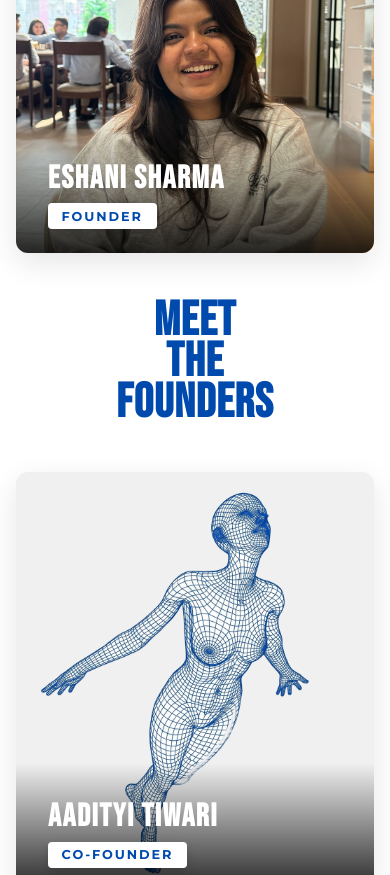
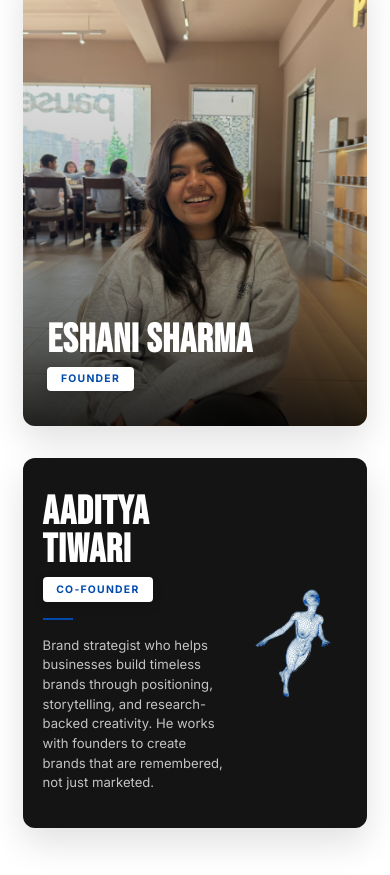
Before and after one commit to lakshya1282/AdityaLOmdu, a Next.js app: page /about in a window 390 px wide. Shown: the part 1960-2835 px from the top of the page. Built offline with nearby package versions, Linux system fonts and the light colour scheme; a web font is replaced by a local one.

Commit message:
format MEET THE FOUNDERS section for mobile view as requested

```diff
--- a/src/components/sections/about/AboutFoundersSection.module.css
+++ b/src/components/sections/about/AboutFoundersSection.module.css
@@ -225,46 +225,158 @@
     min-height: auto;
   }
 
-  .contentWrapper {
-    gap: 3rem;
+  .mobileWrapper {
+    display: flex;
+    flex-direction: column;
+    width: 100%;
+    align-items: center;
   }
 
-  .imageContainer {
-    height: 420px;
+  .mobileTitleContainer {
+    text-align: center;
+    margin-bottom: 2.5rem;
+    width: 100%;
   }
 
-  .hoverOverlay {
-    padding: 1.5rem 1.5rem;
-    justify-content: center;
-    align-items: flex-start;
+  .mobileTitle {
+    font-family: var(--font-bebas);
+    font-size: clamp(3.5rem, 14vw, 5.2rem);
+    color: var(--accent-blue);
+    line-height: 0.85;
+    letter-spacing: 0.02em;
+    text-transform: uppercase;
+    margin: 0;
   }
 
-  .name {
-    font-size: 2rem;
+  .mobileCardEshani {
+    position: relative;
+    width: min(88vw, 360px);
+    aspect-ratio: 3 / 4;
+    border-radius: 12px;
+    overflow: hidden;
+    box-shadow: 0 15px 35px rgba(0, 0, 0, 0.12);
+    margin: 0 auto 2rem;
+    background-color: #f6f6f6;
   }
 
-  .overlayName {
-    font-size: 2.2rem;
-    line-height: 1.0;
+  .mobileCardEshaniImg {
+    object-fit: cover;
+    object-position: center 20%;
+    display: block;
   }
 
-  .overlayDesignation {
-    font-size: 0.75rem;
-    padding: 0.3rem 0.8rem;
-    margin-top: 0.4rem;
-    margin-bottom: 1rem;
+  .mobileCardEshaniOverlay {
+    position: absolute;
+    inset: 0;
+    background: linear-gradient(to top, rgba(0, 0, 0, 0.85) 0%, rgba(0, 0, 0, 0.25) 50%, rgba(0, 0, 0, 0) 100%);
+    display: flex;
+    flex-direction: column;
+    justify-content: flex-end;
+    align-items: flex-start;
+    padding: 2.2rem 1.5rem;
+    z-index: 5;
   }
 
-  .divider {
-    margin-bottom: 1rem;
+  .mobileCardName {
+    font-family: var(--font-bebas);
+    font-size: 2.5rem;
+    color: #ffffff;
+    line-height: 0.95;
+    margin: 0 0 0.5rem;
+    letter-spacing: 0.02em;
+    text-transform: uppercase;
   }
 
-  .bio {
-    font-size: 0.85rem;
-    line-height: 1.45;
+  .mobileCardDesignation {
+    font-family: var(--font-inter);
+    font-size: 0.65rem;
+    font-weight: 700;
+    color: var(--accent-blue);
+    background-color: #ffffff;
+    padding: 0.35rem 0.85rem;
+    border-radius: 4px;
+    letter-spacing: 0.12em;
+    text-transform: uppercase;
+    display: inline-block;
+    box-shadow: 0 4px 10px rgba(0, 0, 0, 0.15);
   }
 
-  .titleLine {
-    font-size: clamp(3rem, 12vw, 5rem);
+  .mobileCardAaditya {
+    display: flex;
+    position: relative;
+    width: min(88vw, 360px);
+    height: auto;
+    background-color: #141414; /* Keep dark background matching screenshot */
+    border-radius: 12px;
+    overflow: hidden;
+    box-shadow: 0 15px 35px rgba(0, 0, 0, 0.12);
+    margin: 0 auto;
+    padding: 2.2rem 1.2rem;
+    align-items: center;
+  }
+
+  .mobileCardAadityaLeft {
+    flex: 1.35;
+    display: flex;
+    flex-direction: column;
+    align-items: flex-start;
+    text-align: left;
+    z-index: 5;
+  }
+
+  .mobileCardAadityaRight {
+    flex: 0.85;
+    height: 220px;
+    position: relative;
+    display: flex;
+    align-items: center;
+    justify-content: flex-end;
+  }
+
+  .mobileCardAadityaImg {
+    max-width: 100%;
+    max-height: 100%;
+    object-fit: contain;
+    filter: contrast(1.15);
+    margin-right: -10px;
+  }
+
+  .mobileCardNameAaditya {
+    font-family: var(--font-bebas);
+    font-size: 2.5rem;
+    color: #ffffff;
+    line-height: 0.95;
+    margin: 0 0 0.5rem;
+    letter-spacing: 0.02em;
+    text-transform: uppercase;
+  }
+
+  .mobileCardDesignationAaditya {
+    font-family: var(--font-inter);
+    font-size: 0.65rem;
+    font-weight: 700;
+    color: var(--accent-blue);
+    background-color: #ffffff;
+    padding: 0.35rem 0.85rem;
+    border-radius: 4px;
+    letter-spacing: 0.12em;
+    text-transform: uppercase;
+    display: inline-block;
+    box-shadow: 0 4px 10px rgba(0, 0, 0, 0.15);
+  }
+
+  .mobileCardDividerAaditya {
+    width: 30px;
+    height: 2px;
+    background-color: var(--accent-blue);
+    margin: 1rem 0;
+  }
+
+  .mobileCardBioAaditya {
+    font-family: var(--font-inter);
+    font-size: 0.82rem;
+    line-height: 1.5;
+    color: rgba(255, 255, 255, 0.75);
+    margin: 0;
   }
 }
--- a/src/components/sections/about/AboutFoundersSection.tsx
+++ b/src/components/sections/about/AboutFoundersSection.tsx
@@ -2,6 +2,7 @@
 
 import React from 'react';
 import { motion } from 'framer-motion';
+import Image from 'next/image';
 import { useIsMobile } from '@/hooks/useIsMobile';
 import styles from './AboutFoundersSection.module.css';
 
@@ -10,8 +11,9 @@ const AboutFoundersSection = () => {
 
   return (
     <section className={styles.section}>
+      {!isMobile ? (
+        /* DESKTOP LAYOUT (Original three-column flex structure) */
         <div className={styles.contentWrapper}>
-
           {/* Left Founder Card */}
           <div className={styles.imageWrapper}>
             <div className={styles.imageContainer}>
@@ -37,7 +39,6 @@ const AboutFoundersSection = () => {
                 </p>
               </div>
 
-            {!isMobile && (
               <motion.div
                 className={styles.revealMask}
                 style={{ transformOrigin: 'top' }}
@@ -46,18 +47,16 @@ const AboutFoundersSection = () => {
                 viewport={{ once: true, amount: 0.15 }}
                 transition={{ duration: 1.4, ease: [0.16, 1, 0.3, 1] }}
               />
-            )}
             </div>
           </div>
 
           {/* Center Title */}
           <motion.div
             className={styles.titleContainer}
-          initial={isMobile ? { opacity: 1, y: 0 } : { opacity: 0, y: 30 }}
-          whileInView={isMobile ? { opacity: 1, y: 0 } : { opacity: 1, y: 0 }}
+            initial={{ opacity: 0, y: 30 }}
+            whileInView={{ opacity: 1, y: 0 }}
             viewport={{ once: true, amount: 0.2 }}
-          transition={isMobile ? { duration: 0 } : { duration: 1.2, delay: 0.3, ease: [0.16, 1, 0.3, 1] }}
-          style={isMobile ? { transform: 'none' } : undefined}
+            transition={{ duration: 1.2, delay: 0.3, ease: [0.16, 1, 0.3, 1] }}
           >
             <h2 className={styles.titleLine}>MEET</h2>
             <h2 className={styles.titleLine}>THE</h2>
@@ -75,7 +74,7 @@ const AboutFoundersSection = () => {
 
               {/* Always visible footer badge */}
               <div className={styles.cardFooter}>
-              <h3 className={styles.name}>AADITYI TIWARI</h3>
+                <h3 className={styles.name}>AADITYA TIWARI</h3>
                 <div className={styles.designation}>Co-founder</div>
               </div>
 
@@ -89,7 +88,6 @@ const AboutFoundersSection = () => {
                 </p>
               </div>
 
-            {!isMobile && (
               <motion.div
                 className={styles.revealMask}
                 style={{ transformOrigin: 'top' }}
@@ -102,11 +100,54 @@ const AboutFoundersSection = () => {
                   ease: [0.16, 1, 0.3, 1],
                 }}
               />
-            )}
+            </div>
+          </div>
+        </div>
+      ) : (
+        /* MOBILE LAYOUT (As shown in screenshot) */
+        <div className={styles.mobileWrapper}>
+          {/* Header Title */}
+          <div className={styles.mobileTitleContainer}>
+            <h2 className={styles.mobileTitle}>MEET THE</h2>
+            <h2 className={styles.mobileTitle}>FOUNDERS</h2>
+          </div>
+
+          {/* Eshani Card (Photo Card) */}
+          <div className={styles.mobileCardEshani}>
+            <Image
+              src="/about/ESHANI.jpeg"
+              alt="Eshani Sharma"
+              fill
+              className={styles.mobileCardEshaniImg}
+              sizes="(max-width: 768px) 90vw, 0vw"
+              unoptimized
+            />
+            <div className={styles.mobileCardEshaniOverlay}>
+              <h3 className={styles.mobileCardName}>ESHANI SHARMA</h3>
+              <div className={styles.mobileCardDesignation}>FOUNDER</div>
             </div>
           </div>
 
+          {/* Aaditya Card (Details + Wireframe side-by-side) */}
+          <div className={styles.mobileCardAaditya}>
+            <div className={styles.mobileCardAadityaLeft}>
+              <h3 className={styles.mobileCardNameAaditya}>AADITYA TIWARI</h3>
+              <div className={styles.mobileCardDesignationAaditya}>CO-FOUNDER</div>
+              <div className={styles.mobileCardDividerAaditya} />
+              <p className={styles.mobileCardBioAaditya}>
+                Brand strategist who helps businesses build timeless brands through positioning, storytelling, and research-backed creativity. He works with founders to create brands that are remembered, not just marketed.
+              </p>
             </div>
+            <div className={styles.mobileCardAadityaRight}>
+              <img
+                src="/about/ladki.png"
+                alt="Aaditya Tiwari wireframe"
+                className={styles.mobileCardAadityaImg}
+              />
+            </div>
+          </div>
+        </div>
+      )}
     </section>
   );
 };
```
Lines whose indentation alone changed are shown as unchanged.
